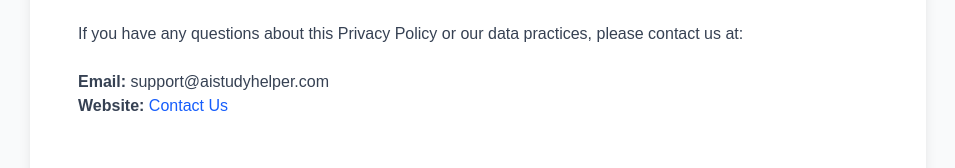
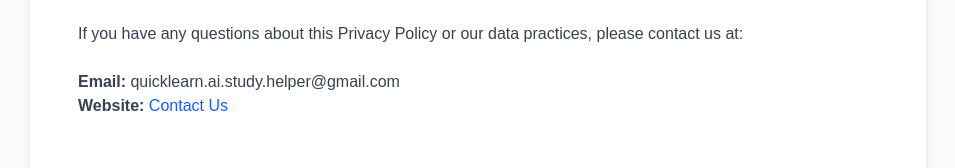
Before and after one commit to ilyaselghamarti2014-cmd/ai-study-helper-frontend, a Next.js app: page /privacy-policy in a window 1280 px wide. Shown: the part 2690-2858 px from the top of the page, without its empty margins (162-1117 px from the left). Built offline with nearby package versions, Linux system fonts and the light colour scheme; no server answers.

Commit message:
Add @capacitor/cli dependency to fix TypeScript error

```diff
--- a/src/app/privacy-policy/page.tsx
+++ b/src/app/privacy-policy/page.tsx
@@ -144,7 +144,7 @@ export default function PrivacyPolicyPage() {
               If you have any questions about this Privacy Policy or our data practices, please contact us at:
             </p>
             <p className="text-gray-700 dark:text-gray-300 mb-6">
-              <strong>Email:</strong> support@aistudyhelper.com<br />
+              <strong>Email:</strong> quicklearn.ai.study.helper@gmail.com<br />
               <strong>Website:</strong> <a href="/contact" className="text-blue-600 dark:text-blue-400 hover:underline">Contact Us</a>
             </p>
           </div>
```
